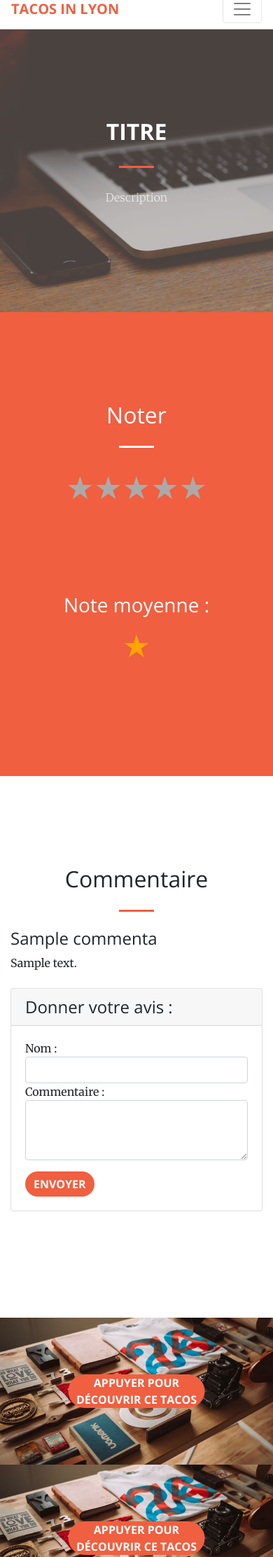
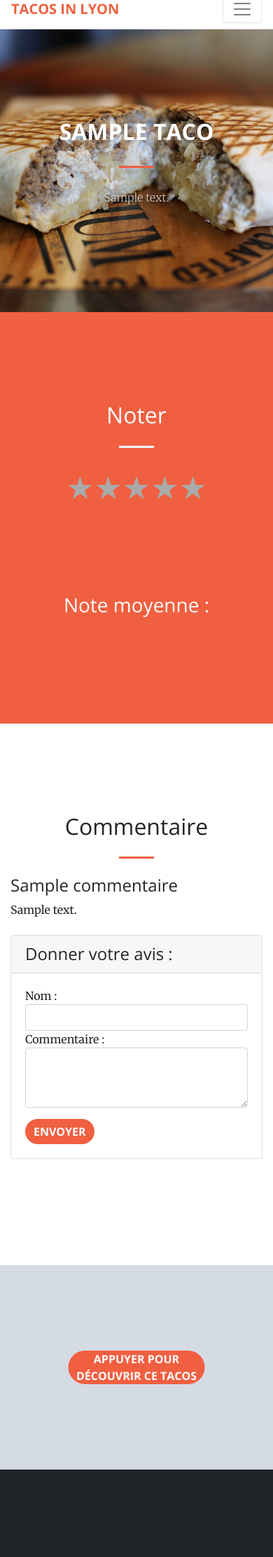
Before and after one commit to alexandremarcel/TIL_W, a PHP site: page /dbname/tacos/pagetacos.php?idPageTacos=1 in a window 390 px wide. Shown: the part 15-2240 px from the top of the page at 70% size. Run offline with PHP 8.4, Linux system fonts and the light colour scheme; tables that the repository leaves empty or names only in its code hold one stand-in row (values such as "Sample post"); grey boxes marked "Sample" are stand-in pictures.

Commit message:
récupération des données relatives au tacos en base

```diff
--- a/bdd/connexion.php
+++ b/bdd/connexion.php
@@ -5,7 +5,7 @@
 $password = '';
 
 try {
-    $bdd = new PDO("mysql:host=$host;dbname=$dbname", $user, $password);
+    $bdd = new PDO("mysql:host=$host;dbname=$dbname", $user, $password, array(PDO::MYSQL_ATTR_INIT_COMMAND => 'SET NAMES utf8'));;
     // set the PDO error mode to exception
     $bdd->setAttribute(PDO::ATTR_ERRMODE, PDO::ERRMODE_EXCEPTION);
     //echo "Connected successfully";
--- a/stylesheet_perso.css
+++ b/stylesheet_perso.css
@@ -13,3 +13,7 @@
 	color: #fff;
 	text-align:center;
 }
+
+.mb5{
+	border:1px dotted black;
+}
--- a/tacos/pagetacos.php
+++ b/tacos/pagetacos.php
@@ -38,7 +38,7 @@
     <!-- Navigation -->
     <nav class="navbar navbar-expand-lg navbar-light fixed-top" id="mainNav">
       <div class="container">
-        <a class="navbar-brand js-scroll-trigger" href="#page-top">Tacos in Lyon</a>
+        <a class="navbar-brand js-scroll-trigger" href="./../">Tacos in Lyon</a>
         <button class="navbar-toggler navbar-toggler-right" type="button" data-toggle="collapse" data-target="#navbarResponsive" aria-controls="navbarResponsive" aria-expanded="false" aria-label="Toggle navigation">
           <span class="navbar-toggler-icon"></span>
         </button>
@@ -61,17 +61,23 @@
       </div>
     </nav>
 
+	<?php
+	$querySelectPageTacos = $bdd->prepare("SELECT nom, description FROM page_tacos WHERE id = ".$idPageTacos);
+	$querySelectPageTacos->execute();
+	$pageTacos = $querySelectPageTacos->fetch();
+	?>
+
     <header class="masthead text-center text-white d-flex">
       <div class="container my-auto">
         <div class="row">
           <div class="col-lg-10 mx-auto">
             <h1 class="text-uppercase">
-              <strong>Titre</strong>
+              <strong><?php echo $pageTacos[0]; ?></strong>
             </h1>
             <hr>
           </div>
           <div class="col-lg-8 mx-auto">
-            <p class="text-faded mb-5">Description</p>
+            <p class="text-faded mb-5" style="text-shadow: black 0.1em 0.1em 0.2em;"><?php echo $pageTacos[1]; ?></p>
           </div>
         </div>
       </div>
@@ -126,19 +132,19 @@
       </div>
       <div class="container">
 			<?php
-			$query = $bdd->prepare("SELECT nom, commentaire FROM commentaire WHERE idPageTacos = ". $idPageTacos);
-			$query->execute();
-			$result = $query -> fetchAll();
+			$querySelectPageTacosById = $bdd->prepare("SELECT nom, commentaire FROM commentaire WHERE idPageTacos = ". $idPageTacos);
+			$querySelectPageTacosById->execute();
+			$pageTacosById = $querySelectPageTacosById -> fetchAll();
 			?>
 			<div class="media-body">
 				<?php
-				if (empty($result))
+				if (empty($pageTacosById))
 				{
 					echo 'Pas de commentaire';
 				}
 				else
 				{
-					foreach( $result as $row ) {
+					foreach( $pageTacosById as $row ) {
 					?>
 						<h4><?php echo $row['nom']; ?></h4>
 						<?php echo $row['commentaire'];
@@ -171,103 +177,32 @@
     <section class="p-0" id="carte">
       <div class="container-fluid p-0">
         <div class="row no-gutters popup-gallery">
+		  <?php
+			$querySelectTacosById = $bdd->prepare("SELECT nom, ingrédients, prix, lienImage FROM tacos WHERE idPageTacos = ". $idPageTacos);
+			$querySelectTacosById->execute();
+			$tacosById = $querySelectTacosById -> fetchAll();
+			foreach( $tacosById as $row ) {
+		  ?>
 			  <div class="col-lg-4 col-sm-6">
 				<div class="portfolio-box" href="img/portfolio/fullsize/1.jpg">
-              <img class="img-fluid" src="img/portfolio/thumbnails/1.jpg" alt="">
+				  <img class="img-fluid" src="<?php echo $row['lienImage']; ?>" alt="">
 				  <div class="img-tacos">Appuyer pour découvrir ce tacos</div>
 				  <div class="portfolio-box-caption">
 					<div class="portfolio-box-caption-content">
 					  <div class="project-category text-faded">
-                    Tacos 1
+						<?php echo $row['nom']; ?>
 					  </div>
 					  <div class="project-name">
-                    Ingrédients
+						Ingrédients : <?php echo $row['ingrédients']; ?>
+					  </div>
+					  <div class="project-name">
+						Prix : <?php echo $row['prix']; ?> €
 					  </div>
 					</div>
 				  </div>
 				</div>
 			  </div>
-
-          <div class="col-lg-4 col-sm-6">
-            <div class="portfolio-box" href="img/portfolio/fullsize/1.jpg">
-              <img class="img-fluid" src="img/portfolio/thumbnails/1.jpg" alt="">
-			  <div class="img-tacos">Appuyer pour découvrir ce tacos</div>
-              <div class="portfolio-box-caption">
-                <div class="portfolio-box-caption-content">
-                  <div class="project-category text-faded">
-                    Tacos 2
-                  </div>
-                  <div class="project-name">
-                    Ingrédients
-                  </div>
-                </div>
-              </div>
-            </div>
-          </div>
-          <div class="col-lg-4 col-sm-6">
-            <div class="portfolio-box" href="img/portfolio/fullsize/1.jpg">
-              <img class="img-fluid" src="img/portfolio/thumbnails/1.jpg" alt="">
-			  <div class="img-tacos">Appuyer pour découvrir ce tacos</div>
-              <div class="portfolio-box-caption">
-                <div class="portfolio-box-caption-content">
-                  <div class="project-category text-faded">
-                    Tacos 3
-                  </div>
-                  <div class="project-name">
-                    Ingrédients
-                  </div>
-                </div>
-              </div>
-            </div>
-          </div>
-          <div class="col-lg-4 col-sm-6">
-            <div class="portfolio-box" href="img/portfolio/fullsize/1.jpg">
-              <img class="img-fluid" src="img/portfolio/thumbnails/1.jpg" alt="">
-			  <div class="img-tacos">Appuyer pour découvrir ce tacos</div>
-              <div class="portfolio-box-caption">
-                <div class="portfolio-box-caption-content">
-                  <div class="project-category text-faded">
-                    Tacos 4
-                  </div>
-                  <div class="project-name">
-                    Ingrédients
-                  </div>
-                </div>
-              </div>
-            </div>
-          </div>
-          <div class="col-lg-4 col-sm-6">
-            <div class="portfolio-box" href="img/portfolio/fullsize/1.jpg">
-              <img class="img-fluid" src="img/portfolio/thumbnails/1.jpg" alt="">
-			  <div class="img-tacos">Appuyer pour découvrir ce tacos</div>
-              <div class="portfolio-box-caption">
-                <div class="portfolio-box-caption-content">
-                  <div class="project-category text-faded">
-                    Tacos 5
-                  </div>
-                  <div class="project-name">
-                    Ingrédients
-                  </div>
-                </div>
-              </div>
-            </div>
-          </div>
-          <div class="col-lg-4 col-sm-6">
-            <div class="portfolio-box" href="img/portfolio/fullsize/1.jpg">
-              <img class="img-fluid" src="img/portfolio/thumbnails/1.jpg" alt="">
-			  <div class="img-tacos">Appuyer pour découvrir ce tacos</div>
-              <div class="portfolio-box-caption">
-                <div class="portfolio-box-caption-content">
-                  <div class="project-category text-faded">
-                    Tacos 6
-                  </div>
-                  <div class="project-name">
-                    Ingrédients
-                  </div>
-                </div>
-              </div>
-            </div>
-          </div>
+			<?php } ?>
         </div>
       </div>
     </section>
@@ -275,7 +210,7 @@
     <section class="bg-dark text-white" id="position">
       <div class="container text-center">
         <h2 class="mb-4">Position</h2>
-       <iframe class="img-fluid" width="600" height="450" frameborder="0" style="border:0" src="https://www.google.com/maps/embed/v1/place?key=AIzaSyC-pJ2EoeWOOE6VODmB1mv3ivRyVp5LKaY&q=Mister+tacos,Lyon" allowfullscreen></iframe>
+       <iframe class="img-fluid" width="600" height="450" frameborder="0" style="border:0" src="https://www.google.com/maps/embed/v1/place?key=AIzaSyC-pJ2EoeWOOE6VODmB1mv3ivRyVp5LKaY&q=<?php echo $pageTacos[0]; ?>Lyon" allowfullscreen></iframe>
       </div>
     </section>
 
```
Also changed, not shown: bdd/tacosinlyon_db.sql (deleted, +0 -71 lines), index.php (+34 -1 lines), tacos/img/ainelfouara-ainelfouaratacos.jpg (added), tacos/img/ainelfouara.png (added), tacos/img/hamamet-maxitacos.png (added), tacos/img/hamamet-tacosraclette.png (added), tacos/img/hamamet-tacossimple.png (added), tacos/img/header-v0.jpg (added), tacos/img/header.jpg, tacos/img/mistertacos.jpg (added), tacos/img/planete.png (added), tacos/img/pozepizza.png (added). Lines whose indentation alone changed are shown as unchanged.
